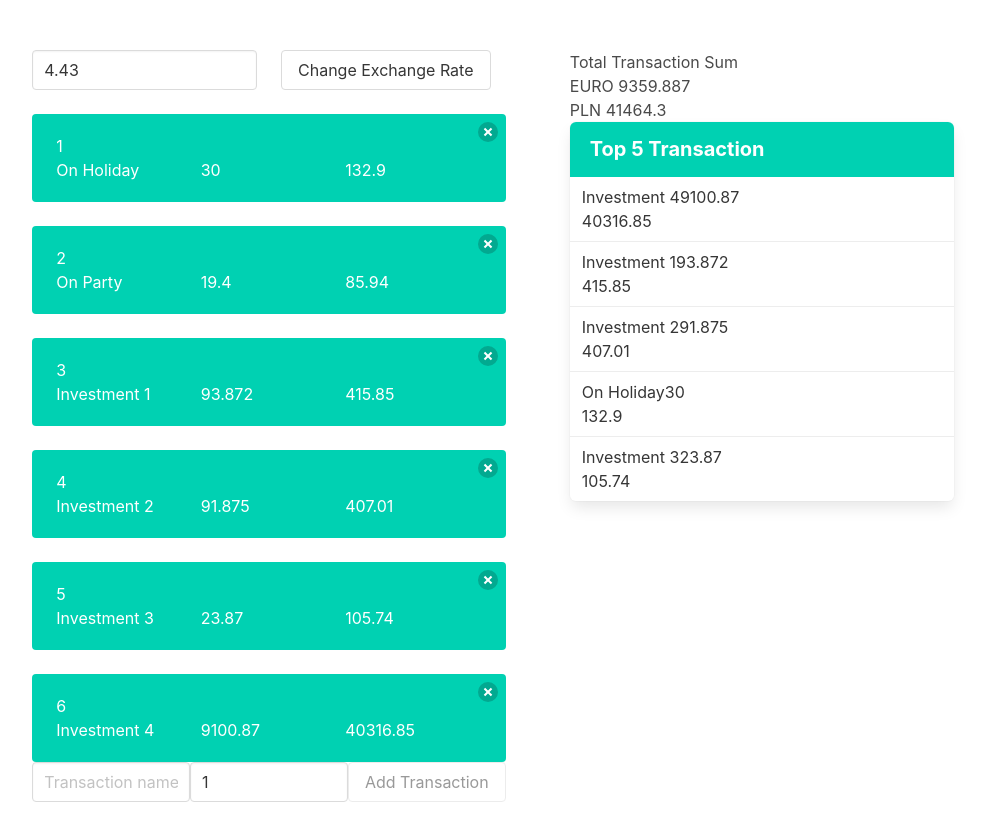
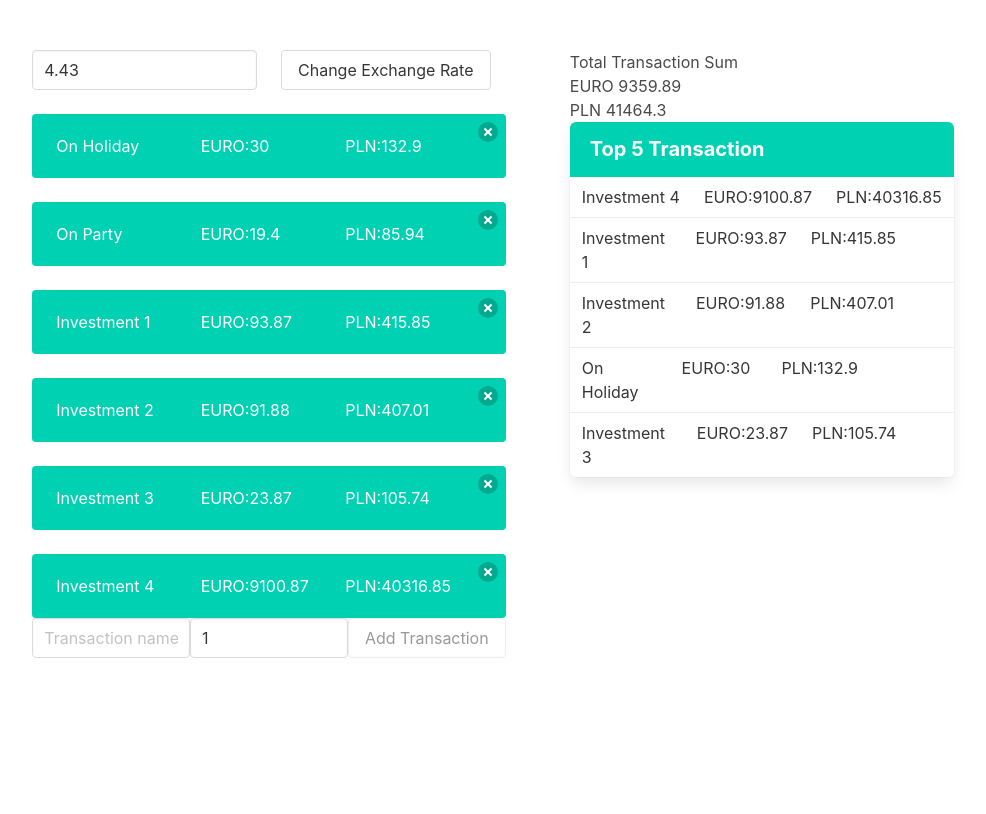
Before and after one commit to DrazekKD/cantor, a React (Create React App) app: page / in a window 1280 px wide. Shown: the top 814 px of the page, without its empty margins (147-1133 px from the left). Built offline with nearby package versions, Linux system fonts and the light colour scheme.

Commit message:
Convert all value

```diff
--- a/src/transactions/components/ConvertValue/ConvertValue.js
+++ b/src/transactions/components/ConvertValue/ConvertValue.js
@@ -1,3 +1,3 @@
-const ConvertValue = (props) => Math.round((props.amountEuro * props.exchangeRate) * 100) / 100;
+const ConvertValue = (props) => Math.round((props.amountEuro * (!props.exchangeRate ? 1 : props.exchangeRate) ) * 100) / 100;
 
 export default ConvertValue;
--- a/src/transactions/components/InformationTransaction/InformationTransaction.js
+++ b/src/transactions/components/InformationTransaction/InformationTransaction.js
@@ -4,8 +4,12 @@ import ConvertValue from "../ConvertValue/ConvertValue";
 const InformationTransaction = (props) =>
 	<div className="columns">
 		<div className="column">{props.name}</div>
-		<div className="column">{props.amountEuro}</div>
+		<div className="column">EURO:
+			<ConvertValue
+				amountEuro={props.amountEuro}/>
+		</div>
 		<div className="column">
+			PLN:
 			<ConvertValue
 				amountEuro={props.amountEuro}
 				exchangeRate={props.exchangeRate}
--- a/src/transactions/components/ListTransactions/ListTransactions.js
+++ b/src/transactions/components/ListTransactions/ListTransactions.js
@@ -17,7 +17,6 @@ const ListTransactions = () => {
 	return	<div>
 		{transactions.map(transaction =>
 			<div key={transaction.id} className="notification is-primary">
-				<p>{transaction.id}</p>
 				<button
 					className="delete"
 					onClick={()=>removeTransaction(transaction.id)}>
--- a/src/transactions/components/SumTransactions/SumTransactions.js
+++ b/src/transactions/components/SumTransactions/SumTransactions.js
@@ -13,11 +13,15 @@ const SumTransactions = () => {
 			<div>
 				<div>
 					<span>EURO </span>
-					{sumEuroAllTransactions}
+					<ConvertValue
+						amountEuro={sumEuroAllTransactions}/>
 				</div>
 				<div>
 					<span>PLN </span>
-					{ Math.round((sumEuroAllTransactions * exchangeRate) * 100) / 100}
+					<ConvertValue
+						amountEuro={sumEuroAllTransactions}
+						exchangeRate={exchangeRate}
+					/>
 				</div>
 			</div>
 		</div>
--- a/src/transactions/components/TopTransactions/TopTransactions.js
+++ b/src/transactions/components/TopTransactions/TopTransactions.js
@@ -1,6 +1,6 @@
 import React from 'react'
 import {useSelector} from "react-redux";
-import ConvertValue from "../ConvertValue/ConvertValue";
+import InformationTransaction from "../InformationTransaction/InformationTransaction";
 
 
 const TopTransactions = () => {
@@ -18,10 +18,8 @@ const TopTransactions = () => {
 				{
 					topFiveTransactions.map(transaction =>
 						<div className="panel-block" key={transaction.id}>
-							{transaction.name}
-							{transaction.amountEuro}
-							<br/>
-							<ConvertValue
+							<InformationTransaction
+								name={transaction.name}
 								amountEuro={transaction.amountEuro}
 								exchangeRate={exchangeRate}
 							/>
```
